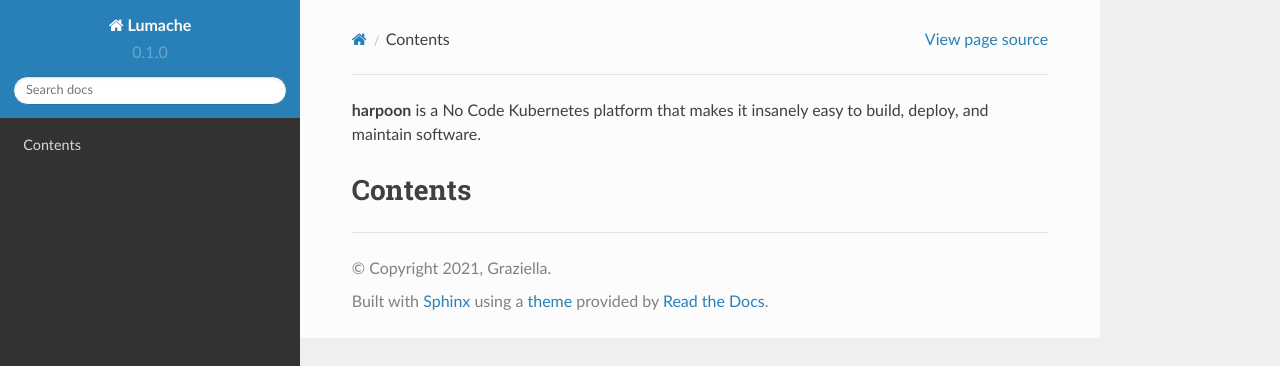
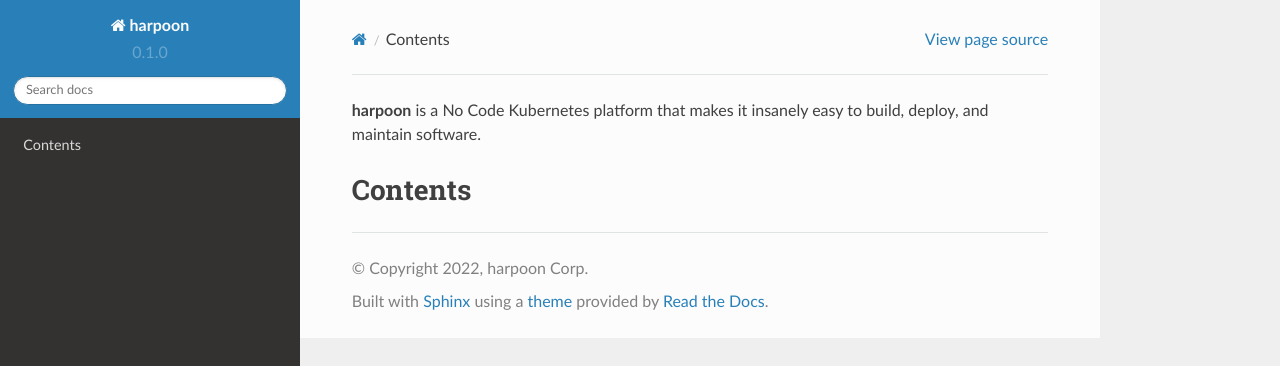
Before and after one commit to harpooncorp/docs, a Sphinx documentation site: the page built from docs/source/index.rst, in a window 1280 px wide. Shown: the top 366 px of the page. Built offline with Sphinx 7.4.7 and the Read the Docs theme 2.0.0, drawn with Linux system fonts in a browser that asks for light colours; pages that are not in the unit, such as notebooks, are missing from menus.

Commit message:
update config

```diff
--- a/docs/source/conf.py
+++ b/docs/source/conf.py
@@ -2,9 +2,9 @@
 
 # -- Project information
 
-project = 'Lumache'
-copyright = '2021, Graziella'
-author = 'Graziella'
+project = 'harpoon'
+copyright = '2022, harpoon Corp'
+author = 'Dominic Holt'
 
 release = '0.1'
 version = '0.1.0'
--- a/pyproject.toml
+++ b/pyproject.toml
@@ -3,6 +3,6 @@
 build-backend = "flit_core.buildapi"
 
 [project]
-name = "lumache"
-authors = [{name = "Graziella", email = "graziella@lumache"}]
+name = "harpoon"
+authors = [{name = "Dominic Holt", email = "dom@harpooncorp.io"}]
 dynamic = ["version", "description"]
```
